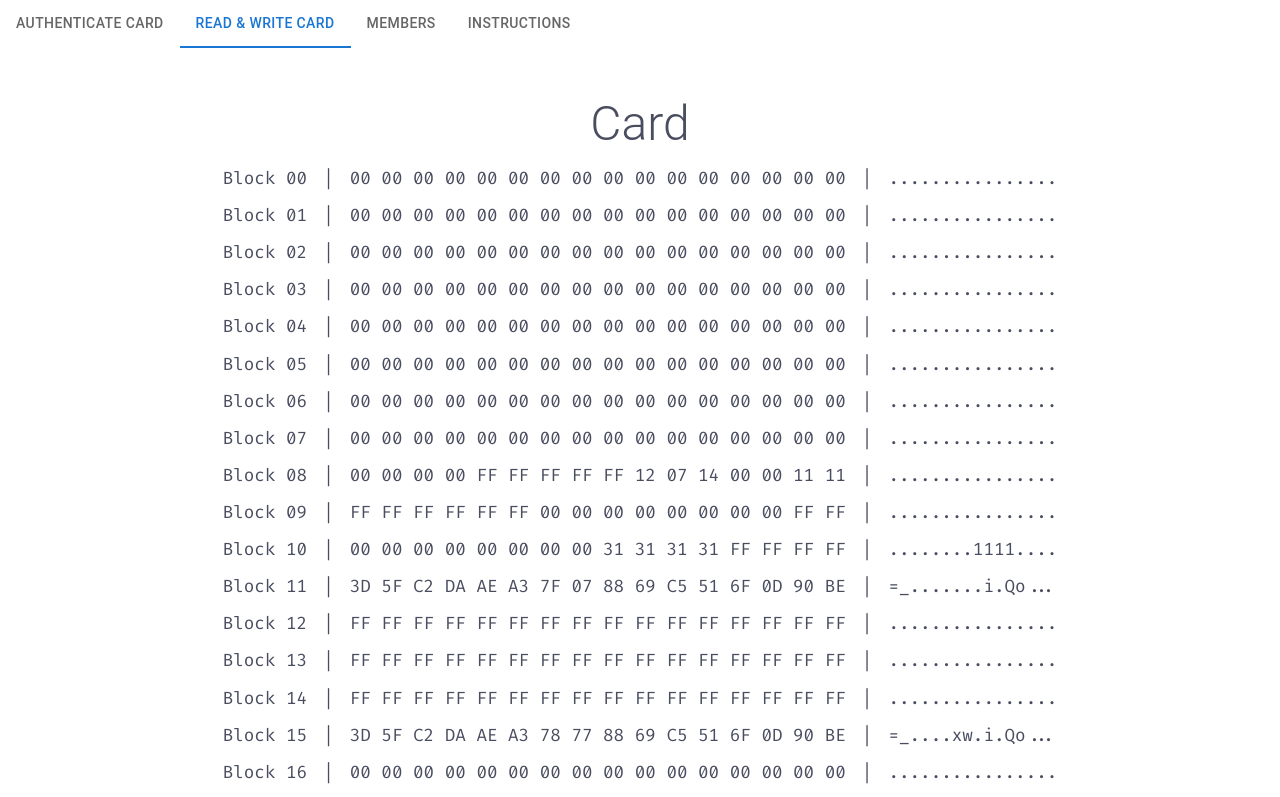
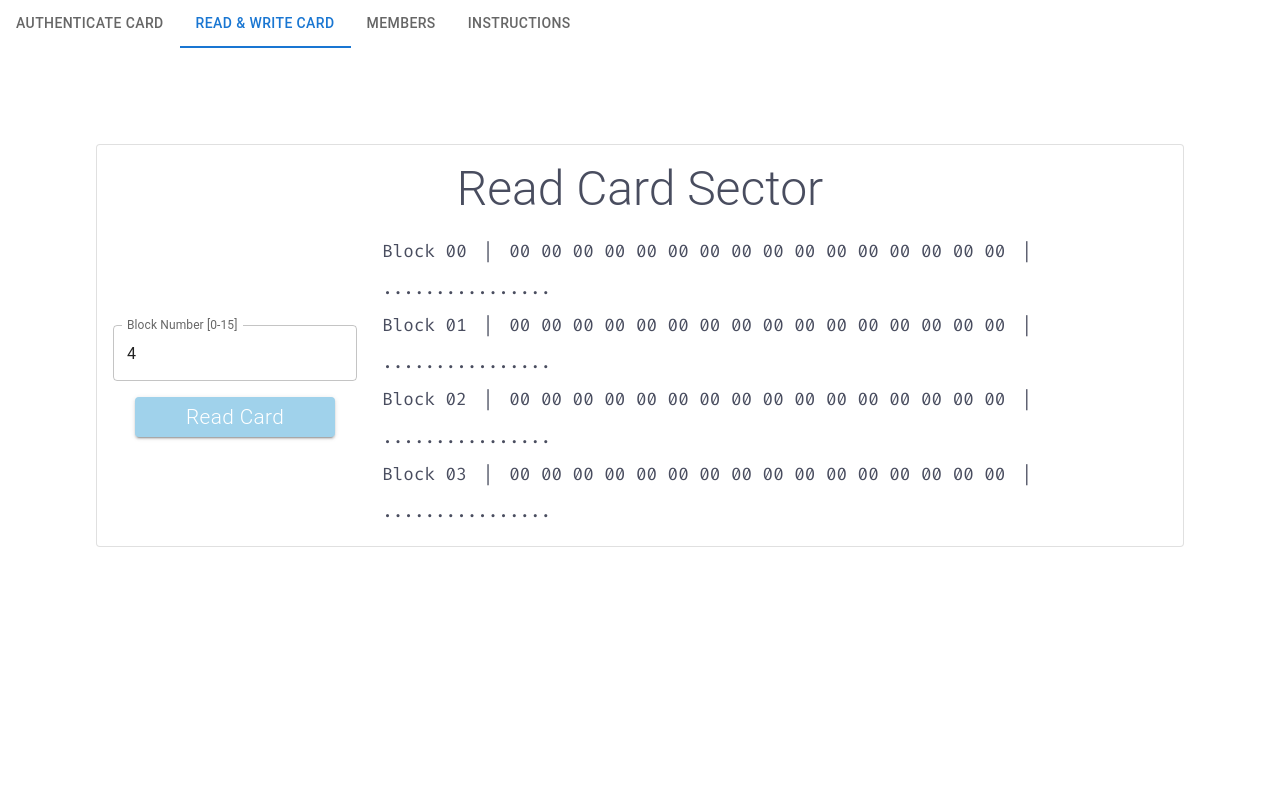
Before and after one commit to bloodofme/RFID-Frontend, a React (Create React App) app: page /readwrite in a window 1280 px wide. Shown: the top 797 px of the page. Built offline with nearby package versions, Linux system fonts and the light colour scheme.

Commit message:
Following changes are made: 1. add read card skeleton ui 2. completed authenticate page
TODO:
1. integration testing with backend
2. instructions and hints page
3. write card skeleton UI
4. frontend logic for write/read card page

```diff
--- a/src/components/authenticateCard/cardAuthenticate.tsx
+++ b/src/components/authenticateCard/cardAuthenticate.tsx
@@ -67,6 +67,10 @@ function Authenticate(): React.JSX.Element {
             }
         } catch (error) {
             console.error("Error:", error);
+            setAlert({
+                severity: "error",
+                message: "Error receiving card values!",
+            });
         } finally {
             setLoadingAuth(false);
         }
@@ -102,6 +106,10 @@ function Authenticate(): React.JSX.Element {
             }
         } catch (error) {
             console.error("Error:", error);
+            setAlert({
+                severity: "error",
+                message: "Error receiving card values!",
+            });
         } finally {
             setLoadingCheck(false);
         }
@@ -121,12 +129,16 @@ function Authenticate(): React.JSX.Element {
                     <OutputField title="Name" defaultValue="John Cena" value={name}/>
                     <OutputField title="Role" defaultValue="Student" value={role}/>
                     <OutputField title="ID" defaultValue="132567253426" value={id}/>
-                    <Alert severity={alert.severity as "success" | "error"} >
-                        {alert.message}
-                    </Alert>
+                    <Box
+                        sx={{
+                            display: 'flex',
+                            flexDirection: 'row',
+                            gap: 2,
+                        }}
+                    >
                         <Box sx={{position: 'relative' }}>
                             <ThemeProvider theme={buttontheme} >
-                            <Button variant="contained" onClick={handleButtonClickAuth} disabled={loadingCheck || loadingAuth}>
+                                <Button variant="contained" color="primary" onClick={handleButtonClickAuth} disabled={loadingCheck || loadingAuth}>
                                     <ThemeProvider theme={themes}>
                                         <Typography variant='h2'>Authenticate</Typography>
                                     </ThemeProvider>
@@ -147,9 +159,9 @@ function Authenticate(): React.JSX.Element {
                         </Box>
                         <Box sx={{position: 'relative' }}>
                             <ThemeProvider theme={buttontheme} >
-                            <Button variant="contained" onClick={handleButtonClickCheckValue} disabled={loadingCheck || loadingAuth}>
+                                <Button variant="outlined" color="primary" onClick={handleButtonClickCheckValue} disabled={loadingCheck || loadingAuth}>
                                     <ThemeProvider theme={themes}>
-                                    <Typography variant='h2'>Check Value</Typography>
+                                        <Typography variant='h6'>Check Value</Typography>
                                     </ThemeProvider>
                                 </Button>
                                 {loadingCheck && (
@@ -166,6 +178,10 @@ function Authenticate(): React.JSX.Element {
                                 )}
                             </ThemeProvider>
                         </Box>
+                    </Box>
+                    <Alert severity={alert.severity as "success" | "error"} variant="filled">
+                        {alert.message}
+                    </Alert>
                 </Stack>
             </Grid2>
                 <Grid2 size={6} sx={{ padding: 0, height: '100vh' }}>
--- a/src/components/pm3WebUI/webUI.tsx
+++ b/src/components/pm3WebUI/webUI.tsx
@@ -1,13 +1,13 @@
 
 import React, { useState } from 'react';
 
-import { Box, Typography } from '@mui/material';
+import { Box, Card, CardContent, Typography } from '@mui/material';
 import { ThemeProvider } from '@mui/material/styles';
 
 import theme from '../../themes/themes'
 import dataDummy from '../../resources/dummyCard.json';
 
-import DisplayCardData from './displayCardData';
+import ReadCard from './readCard';
 
 
 function WebUI(): React.JSX.Element {
@@ -34,14 +34,15 @@ function WebUI(): React.JSX.Element {
             console.error("Error:", error);
           }
     }
-
+    //<DisplayCardData blocks={dataDummy.blocks} />
     return (
         <Box alignItems="center" justifyContent="center">
-            <Box padding={6} sx={{ display: 'flex', flexDirection: 'column', gap: 2 }}>
-                <ThemeProvider theme={theme} >
-                    <Typography variant='h1'>Card</Typography>
-                </ThemeProvider>
-                <DisplayCardData blocks={dataDummy.blocks} />
+            <Box padding={12} sx={{ display: 'flex', gap: 2, alignItems: 'center', justifyContent:"center", }}>
+                <Card variant="outlined" sx={{ minWidth: 700, maxWidth: 1200, justifyContent:"center", alignItems: 'center' }}>
+                  <CardContent>
+                    <ReadCard />
+                  </CardContent>
+                </Card>
             </Box>
         </Box>
     );
--- a/src/resources/dummyCard.json
+++ b/src/resources/dummyCard.json
@@ -3,66 +3,6 @@
         "0": "00000000000000000000000000000000",
         "1": "00000000000000000000000000000000",
         "2": "00000000000000000000000000000000",
-        "3": "00000000000000000000000000000000",
-        "4": "00000000000000000000000000000000",
-        "5": "00000000000000000000000000000000",
-        "6": "00000000000000000000000000000000",
-        "7": "00000000000000000000000000000000",
-        "8": "00000000FFFFFFFFFF12071400001111",
-        "9": "FFFFFFFFFFFF0000000000000000FFFF",
-        "10": "000000000000000031313131FFFFFFFF",
-        "11": "3D5FC2DAAEA37F078869C5516F0D90BE",
-        "12": "FFFFFFFFFFFFFFFFFFFFFFFFFFFFFFFF",
-        "13": "FFFFFFFFFFFFFFFFFFFFFFFFFFFFFFFF",
-        "14": "FFFFFFFFFFFFFFFFFFFFFFFFFFFFFFFF",
-        "15": "3D5FC2DAAEA378778869C5516F0D90BE",
-        "16": "00000000000000000000000000000000",
-        "17": "00000000000000000000000000000000",
-        "18": "00000000000000000000000000000000",
-        "19": "FFFFFFFFFFFFFF078069FFFFFFFFFFFF",
-        "20": "00000000000000000000000000000000",
-        "21": "00000000000000000000000000000000",
-        "22": "00000000000000000000000000000000",
-        "23": "FFFFFFFFFFFFFF078069FFFFFFFFFFFF",
-        "24": "00000000000000000000000000000000",
-        "25": "00000000000000000000000000000000",
-        "26": "00000000000000000000000000000000",
-        "27": "FFFFFFFFFFFFFF078069FFFFFFFFFFFF",
-        "28": "00000000000000000000000000000000",
-        "29": "00000000000000000000000000000000",
-        "30": "00000000000000000000000000000000",
-        "31": "FFFFFFFFFFFFFF078069FFFFFFFFFFFF",
-        "32": "00000000000000000000000000000000",
-        "33": "00000000000000000000000000000000",
-        "34": "00000000000000000000000000000000",
-        "35": "FFFFFFFFFFFFFF078069FFFFFFFFFFFF",
-        "36": "00000000000000000000000000000000",
-        "37": "00000000000000000000000000000000",
-        "38": "00000000000000000000000000000000",
-        "39": "FFFFFFFFFFFFFF078069FFFFFFFFFFFF",
-        "40": "00000000000000000000000000000000",
-        "41": "00000000000000000000000000000000",
-        "42": "00000000000000000000000000000000",
-        "43": "FFFFFFFFFFFFFF078069FFFFFFFFFFFF",
-        "44": "00000000000000000000000000000000",
-        "45": "00000000000000000000000000000000",
-        "46": "00000000000000000000000000000000",
-        "47": "FFFFFFFFFFFFFF078069FFFFFFFFFFFF",
-        "48": "00000000000000000000000000000000",
-        "49": "00000000000000000000000000000000",
-        "50": "00000000000000000000000000000000",
-        "51": "FFFFFFFFFFFFFF078069FFFFFFFFFFFF",
-        "52": "00000000000000000000000000000000",
-        "53": "00000000000000000000000000000000",
-        "54": "00000000000000000000000000000000",
-        "55": "FFFFFFFFFFFFFF078069FFFFFFFFFFFF",
-        "56": "00000000000000000000000000000000",
-        "57": "00000000000000000000000000000000",
-        "58": "00000000000000000000000000000000",
-        "59": "FFFFFFFFFFFFFF078069FFFFFFFFFFFF",
-        "60": "00000000000000000000000000000000",
-        "61": "00000000000000000000000000000000",
-        "62": "00000000000000000000000000000000",
-        "63": "FFFFFFFFFFFFFF078069FFFFFFFFFFFF"
+        "3": "00000000000000000000000000000000"
    }
 }
--- a/src/themes/buttontheme.tsx
+++ b/src/themes/buttontheme.tsx
@@ -7,7 +7,7 @@ const buttontheme = createTheme({
         root: {
           textTransform: 'none',
         },
-        contained: {
+        containedPrimary: {
           maxWidth: '400px',
           maxHeight: '50px',
           minWidth: '200px',
@@ -17,6 +17,22 @@ const buttontheme = createTheme({
             backgroundColor: '#a0d2eb',
           },
         },
+        containedSecondary: {
+          maxWidth: '400px',
+          maxHeight: '50px',
+          minWidth: '200px',
+          minHeight: '40px',
+          backgroundColor: '#8458b3',
+          '&:hover': {
+            backgroundColor: '#8458b3',
+          },
+        },
+        outlinedPrimary: {
+          maxWidth: '400px',
+          maxHeight: '50px',
+          minWidth: '200px',
+          minHeight: '40px',
+        },
       },
     },
   },
--- a/src/themes/themes.tsx
+++ b/src/themes/themes.tsx
@@ -15,7 +15,7 @@ const theme = createTheme({
       alignItems: 'center',
       justifyContent: 'center',
       display: 'flex',
-      fontSize: '1.4rem',
+      fontSize: '1.3rem',
       fontFamily: 'Roboto',
       color: '#FFFFFF',
     },
@@ -32,10 +32,18 @@ const theme = createTheme({
       color: '#494D5F',
     },
     h5: {
-      display: 'flex', // Ensure proper layout
-      fontSize: '1.3rem', // Font size for h5
-      fontFamily: 'Fira Code', // Apply Fira Code specifically for h5
-      color: '#494D5F', // Text color
+      display: 'flex',
+      fontSize: '1.3rem',
+      fontFamily: 'Fira Code',
+      color: '#494D5F',
+    },
+    h6: {
+      alignItems: 'center',
+      justifyContent: 'center',
+      display: 'flex',
+      fontSize: '1.2rem',
+      fontFamily: 'Roboto',
+      color: '#494D5F',
     },
   },
 });
```
Also changed, not shown: src/components/pm3WebUI/readCard.tsx (+37 -43 lines), src/components/pm3WebUI/writeCard.tsx (added, +90 -0 lines), src/components/verifyCardValue/buttonVerify.tsx (deleted, +0 -49 lines). Lines whose indentation alone changed are shown as unchanged.
